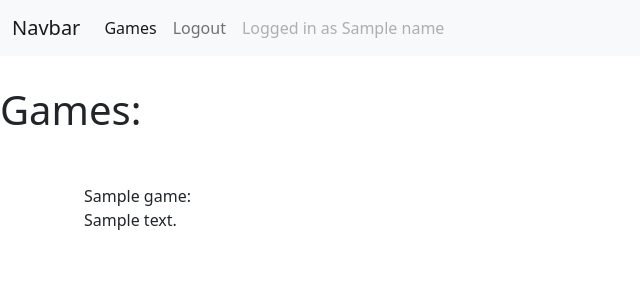
After one commit to Krzys01k/BD2021-gamedb-neo4j, a Flask app: template FlaskApp/Templates/games.html in a window 1280 px wide. The commit adds this page. Shown: the top 300 px of the page, without its empty margins (0-640 px from the left). Run offline with Flask 2, Linux system fonts and the light colour scheme; the template is opened without the code that fills it: most values are stand-ins (such as "Sample title", 1, 10 or a date in 2020).

Commit message:
ify przy loginie + prosta lista gier

```diff
--- a/FlaskApp/Templates/base.html
+++ b/FlaskApp/Templates/base.html
@@ -17,11 +17,13 @@
         <div class="collapse navbar-collapse" id="navbarNavAltMarkup">
           <div class="navbar-nav">
             <a class="nav-link active" aria-current="page" href="games">Games</a>
-            <a class="nav-link" href="people">Find people</a>
+            {% if name == "" %}
             <a class="nav-link" href="login">Login</a>
             <a class="nav-link" href="register">Register</a>
+            {% else %}
             <a class="nav-link" href="logout">Logout</a>
-            <a class="nav-link disabled" href="#">Logged in as {{name}}</a>
+            {% endif %}
+            <a class="nav-link disabled" href="#">Logged in as {% if name == "" %} guest {% else %} {{name}} {% endif %} </a>
 
           </div>
         </div>
--- /dev/null
+++ b/FlaskApp/Templates/games.html
@@ -0,0 +1,14 @@
+{%extends "base.html"%}
+
+{%block content%}
+<h1>Games:</h1>
+<div class="container" style="margin:50px; width:400px; ">
+    {% for game in games %}
+    <div class="container" style="margin:10px">
+        {{ game['title'] }}:
+        <br>
+        {{ game['desc'] }}
+    </div>
+    {% endfor %}
+</div>
+{%endblock%}
--- a/FlaskApp/app.py
+++ b/FlaskApp/app.py
@@ -4,16 +4,31 @@ from os import *
 
 app = Flask(__name__)
 app.config['SECRET_KEY'] = 'C2HWGVoMGfNTBsrYQg8EcMrdTimkZfAb'
-games = []
-name = "guest"
+name = ""
 
 driver = GraphDatabase.driver(
   "bolt://34.201.249.196:7687",
   auth=basic_auth("neo4j", "grant-strains-leg"))
 
+
+def get_games():
+    with driver.session() as session:
+        game_nodes = session.run("match (g:Game) return (g)")
+        games = []
+        for node in game_nodes.data():
+            games.append(node['g'])
+
+        return games
+
+
 @app.route('/')
 def hello_world():
     return render_template("base.html", message="Hello !!!!", name=name)
+
+@app.route('/games')
+def games():
+    games_list = get_games()
+    return render_template("games.html", games=games_list, name=name)
 
 
 @app.route('/login', methods=['POST', 'GET'])
@@ -65,20 +80,9 @@ def register():
 @app.route('/logout')
 def logout():
     global name
-    name = "guest"
+    name = ""
     flash("Logged Out")
     return render_template("base.html", name=name, message="Logged Out")
-
-
-@app.route("/games")
-def games():
-    global name
-    return render_template("base.html", name=name, message="Games")
-
-@app.route("/people")
-def people():
-    global name
-    return render_template("base.html", name=name, message="People")
 
 
 if __name__ == '__main__':
```
